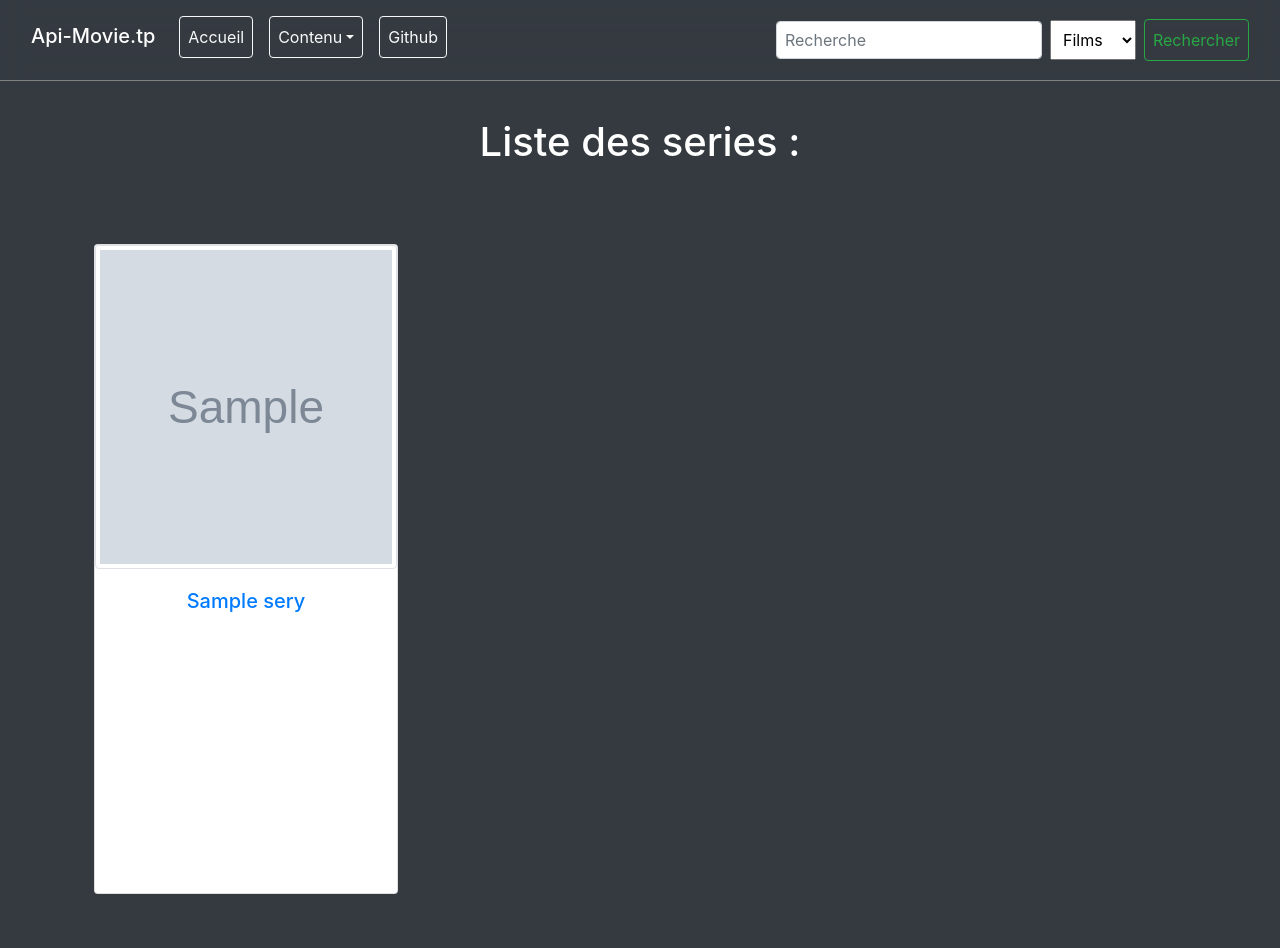
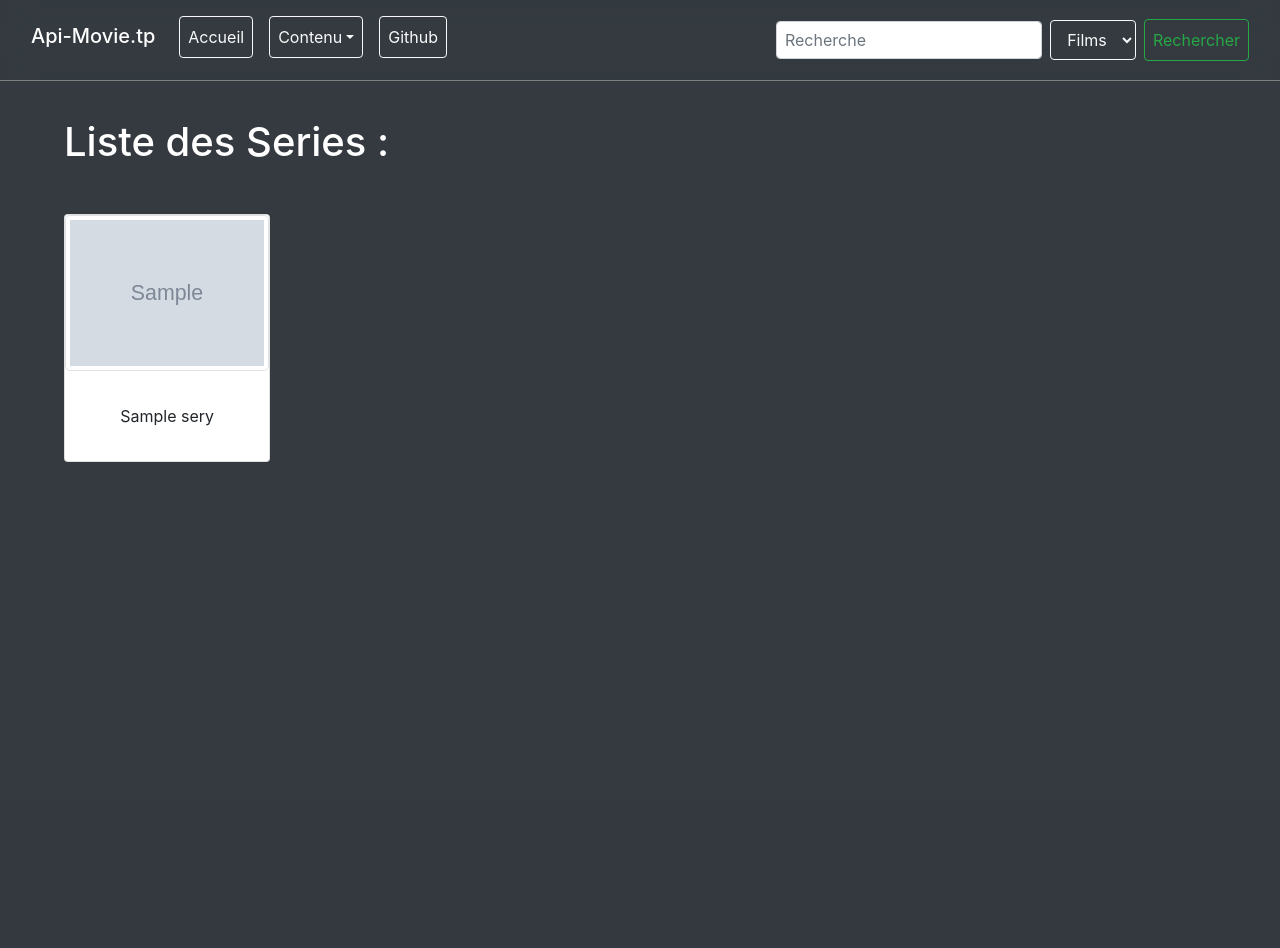
Before and after one commit to KaazDW/A3S5-Symfony-movieApi, a Symfony app: template templates/serie.html.twig in a window 1280 px wide. After the commit the page ends 462 px from the top, so only its background shows below. Run offline with Twig, Linux system fonts and the light colour scheme; the template is opened without the code that fills it: most values are stand-ins (such as "Sample title", 1, 10 or a date in 2020); grey boxes marked "Sample" are stand-in pictures; some libraries are stand-ins or nearby versions.

Commit message:
[dev] search movies & series

```diff
--- a/templates/base.html.twig
+++ b/templates/base.html.twig
@@ -61,9 +61,9 @@
                 </ul>
                 <form class="search-form form-inline" action="{{ path('searchMedia') }}" method="get">
                     <input class="form-control me-2 search-input p-2" type="search" name="query" placeholder="Recherche" aria-label="Recherche">
-                    <select class=" search-select me-2 p-2" name="media">
-                        <option value="movie">Films</option>
-                        <option value="tv">Séries</option>
+                    <select class="btn btn-outline-light search-select me-2 p-2" name="media">
+                        <option class="text-dark" value="movie">Films</option>
+                        <option class="text-dark" value="tv">Séries</option>
                     </select>
                     <button class="btn btn-outline-success p-2" type="submit">Rechercher</button>
                 </form>
--- a/templates/serie.html.twig
+++ b/templates/serie.html.twig
@@ -1,17 +1,36 @@
 {% extends 'base.html.twig' %}
 
+{#{% block body %}#}
+{#    <h1 class="text-center m-5 text-white">Liste des series : </h1>#}
+{#    <div class="row">#}
+{#            <div class="col-md-4 mb-4">#}
+{#                <div class="card" style="height: 650px;margin: 30px;">#}
+{#                    <img src="{{ serie.image }}" class="card-img-top img-fluid img-thumbnail" alt="{{ serie.name }}" style="height: 50%;">#}
+{#                    <div class="card-body">#}
+{#                        <a href="{{ path('serie_details', {'id': serie.id}) }}">#}
+{#                            <h5 class="card-title text-center">{{ serie.name }}</h5>#}
+{#                        </a>#}
+{#                        <p class="card-text custom-justify text-ellipsis mx-auto">{{ serie.overview|slice(0, 350) }}{{ serie.overview|length > 150 ? '...' : '' }}</p>#}
+{#                    </div>#}
+{#                </div>#}
+{#            </div>#}
+{#        {% endfor %}#}
+{#    </div>#}
+{#{% endblock %}#}
+{#{% extends 'base.html.twig' %}#}
+
+{#                        <a class="text-decoration-none" href="{{ path('movie_details', {'id': movie.id }) }}">#}
+{#                        <p class="card-text custom-justify text-ellipsis mx-auto">{{ movie.overview|slice(0, 350) }}{{ movie.overview|length > 150 ? '...' : '' }}</p>#}
+
 {% block body %}
-    <h1 class="text-center m-5 text-white">Liste des series : </h1>
-    <div class="row">
+    <h1 class="my-5 text-white">Liste des Series : </h1>
+    <div class="row row-cols-2 row-cols-sm-2 row-cols-md-3 row-cols-lg-4 row-cols-xl-5 g-4">
         {% for serie in series %}
-            <div class="col-md-4 mb-4">
-                <div class="card" style="height: 650px;margin: 30px;">
-                    <img src="{{ serie.image }}" class="card-img-top img-fluid img-thumbnail" alt="{{ serie.name }}" style="height: 50%;">
-                    <div class="card-body">
-                        <a href="{{ path('serie_details', {'id': serie.id}) }}">
-                            <h5 class="card-title text-center">{{ serie.name }}</h5>
-                        </a>
-                        <p class="card-text custom-justify text-ellipsis mx-auto">{{ serie.overview|slice(0, 350) }}{{ serie.overview|length > 150 ? '...' : '' }}</p>
+            <div class="col">
+                <div class="card h-100">
+                    <img src="{{ serie.image }}" class="img-thumbnail object-fit-cover rounded-3" loading="lazy" style="object-fit: cover" alt="...">
+                    <div class="card-body text-dark">
+                        <a href="{{ path('serie_details', {'id': serie.id }) }}" class="card-title btn w-100 h-100 d-flex align-items-center justify-content-center">{{ serie.name }}</a>
                     </div>
                 </div>
             </div>
@@ -21,12 +40,11 @@
 
 {% block stylesheets %}
     <style>
-        .custom-justify {
-            text-align: justify;
-            margin-top: 30px;
-            height: 190px;
-            overflow: hidden;
-            text-overflow: ellipsis;
+        .btn{
+            transition: background-color .5s;
+        }
+        .btn:hover{
+            background-color: #e8e8e8;
         }
     </style>
 {% endblock %}
```
Also changed, not shown: templates/movie.html.twig (+1 -21 lines), templates/searchMovie.html.twig (+15 -11 lines), templates/searchSerie.html.twig (+14 -10 lines).
